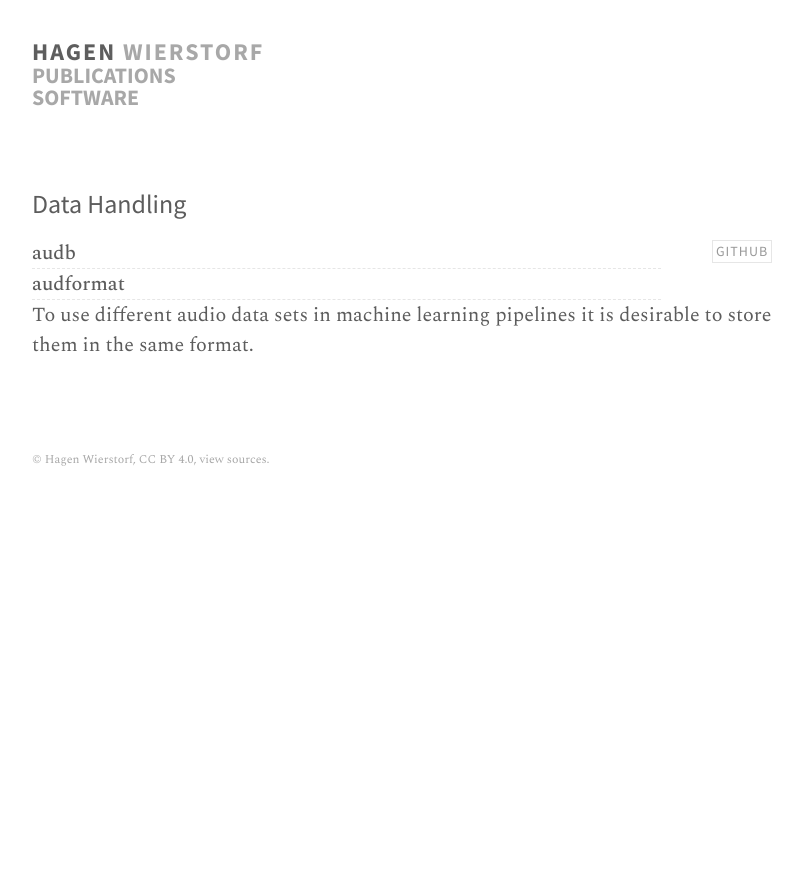
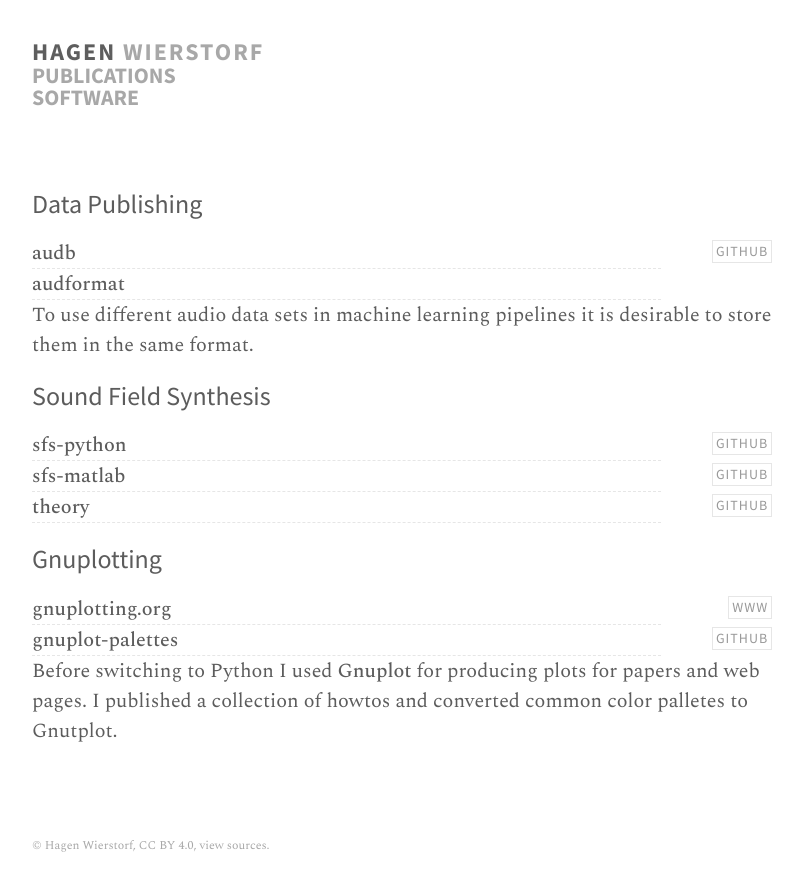
Before and after one commit to hagenw/hagenw.github.io, a Jekyll site: the page built from software.html, in a window 1280 px wide. Shown: the top 891 px of the page, without its empty margins (238-1041 px from the left). Built offline with Jekyll 4.4.1, drawn with Linux system fonts in a browser that asks for light colours.

Commit message:
Add more software sections

```diff
--- a/software.html
+++ b/software.html
@@ -8,7 +8,7 @@ permalink: /software/
 
   <section>
 
-    <h2>Data Handling</h2>
+    <h2>Data Publishing</h2>
     <article class="post-item">
       <span class="post-meta date-label">GITHUB</span>
       <div class="article-title">
@@ -25,6 +25,50 @@ permalink: /software/
       </div>
     </article>
 
+    <h2>Sound Field Synthesis</h2>
+    <article class="post-item">
+      <span class="post-meta date-label">GITHUB</span>
+      <div class="article-title">
+        <a href="https://github.com/sfstoolbox/sfs-python">sfs-python</a>
+      </div>
+      <span class="post-meta date-label">GITHUB</span>
+      <div class="article-title">
+        <a href="https://github.com/sfstoolbox/sfs-matlab">sfs-matlab</a>
+      </div>
+      <span class="post-meta date-label">GITHUB</span>
+      <div class="article-title">
+        <a href="https://github.com/sfstoolbox/theory">theory</a>
+      </div>
+      <div>
+        <p>
+        </p>
+      </div>
+    </article>
+
+    <h2>Gnuplotting</h2>
+    <article class="post-item">
+      <span class="post-meta date-label">WWW</span>
+      <div class="article-title">
+        <a href="https://gnuplotting.org">gnuplotting.org</a>
+      </div>
+      <span class="post-meta date-label">GITHUB</span>
+      <div class="article-title">
+        <a href="https://github.com/Gnuplotting/gnuplot-palettes">gnuplot-palettes</a>
+      </div>
+      <div>
+        <p>
+          Before switching to Python I used
+          <a href="https://gnuplot.org">Gnuplot</a>
+          for producing plots for papers
+          and web pages.
+          I published a collection of howtos
+          and converted common color palletes
+          to Gnutplot.
+        </p>
+      </div>
+    </article>
+
+
   </section>
 
 </div>
```
